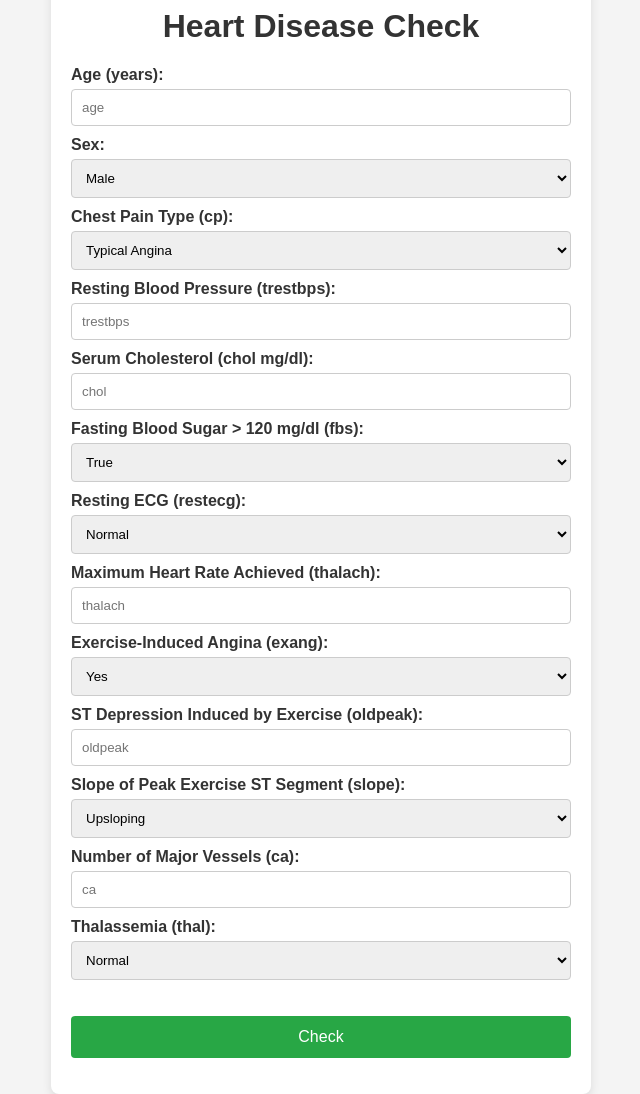
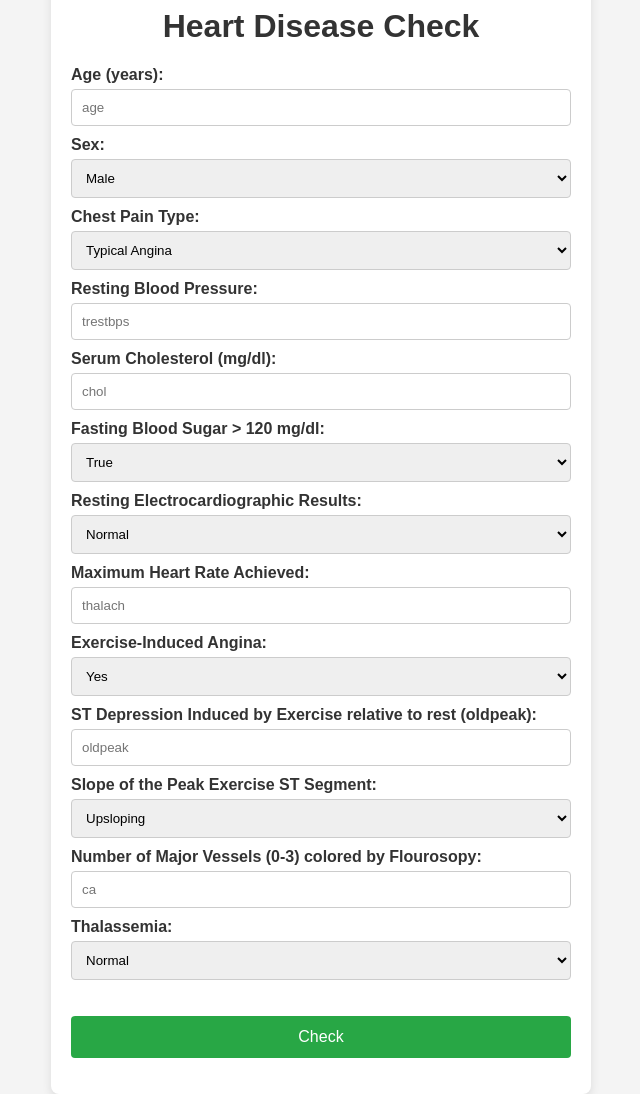
Before and after one commit to mcselhorst/DataEngineering, a Flask app: page /checkheartdisease in a window 1280 px wide. Shown: the whole page, without its empty margins (319-959 px from the left). Run offline with Flask 3, Linux system fonts and the light colour scheme.

Commit message:
Changed form names

```diff
--- a/prediction-ui/templates/input_form_page.html
+++ b/prediction-ui/templates/input_form_page.html
@@ -89,7 +89,7 @@
         <option value="0">Female</option>
     </select> <br>
 
-    <label for="cp">Chest Pain Type (cp):</label>
+    <label for="cp">Chest Pain Type:</label>
     <select id="cp" name="cp">
         <option value="0">Typical Angina</option>
         <option value="1">Atypical Angina</option>
@@ -97,48 +97,48 @@
         <option value="3">Asymptomatic</option>
     </select> <br>
 
-    <label for="trestbps">Resting Blood Pressure (trestbps):</label>
+    <label for="trestbps">Resting Blood Pressure:</label>
     <input type="text" id="trestbps" name="trestbps" placeholder="trestbps"> <br>
 
-    <label for="chol">Serum Cholesterol (chol mg/dl):</label>
+    <label for="chol">Serum Cholesterol (mg/dl):</label>
     <input type="text" id="chol" name="chol" placeholder="chol"> <br>
 
-    <label for="fbs">Fasting Blood Sugar > 120 mg/dl (fbs):</label>
+    <label for="fbs">Fasting Blood Sugar > 120 mg/dl:</label>
     <select id="fbs" name="fbs">
         <option value="1">True</option>
         <option value="0">False</option>
     </select> <br>
 
-    <label for="restecg">Resting ECG (restecg):</label>
+    <label for="restecg">Resting Electrocardiographic Results:</label>
     <select id="restecg" name="restecg">
         <option value="0">Normal</option>
         <option value="1">Having ST-T wave abnormality</option>
         <option value="2">Showing probable or definite left ventricular hypertrophy</option>
     </select> <br>
 
-    <label for="thalach">Maximum Heart Rate Achieved (thalach):</label>
+    <label for="thalach">Maximum Heart Rate Achieved:</label>
     <input type="text" id="thalach" name="thalach" placeholder="thalach"> <br>
 
-    <label for="exang">Exercise-Induced Angina (exang):</label>
+    <label for="exang">Exercise-Induced Angina:</label>
     <select id="exang" name="exang">
         <option value="1">Yes</option>
         <option value="0">No</option>
     </select> <br>
 
-    <label for="oldpeak">ST Depression Induced by Exercise (oldpeak):</label>
+    <label for="oldpeak">ST Depression Induced by Exercise relative to rest (oldpeak):</label>
     <input type="text" id="oldpeak" name="oldpeak" placeholder="oldpeak"> <br>
 
-    <label for="slope">Slope of Peak Exercise ST Segment (slope):</label>
+    <label for="slope">Slope of the Peak Exercise ST Segment:</label>
     <select id="slope" name="slope">
         <option value="0">Upsloping</option>
         <option value="1">Flat</option>
         <option value="2">Downsloping</option>
     </select> <br>
 
-    <label for="ca">Number of Major Vessels (ca):</label>
+    <label for="ca">Number of Major Vessels (0-3) colored by Flourosopy:</label>
     <input type="text" id="ca" name="ca" placeholder="ca"> <br>
 
-    <label for="thal">Thalassemia (thal):</label>
+    <label for="thal">Thalassemia:</label>
     <select id="thal" name="thal">
         <option value="1">Normal</option>
         <option value="2">Fixed Defect</option>
```
